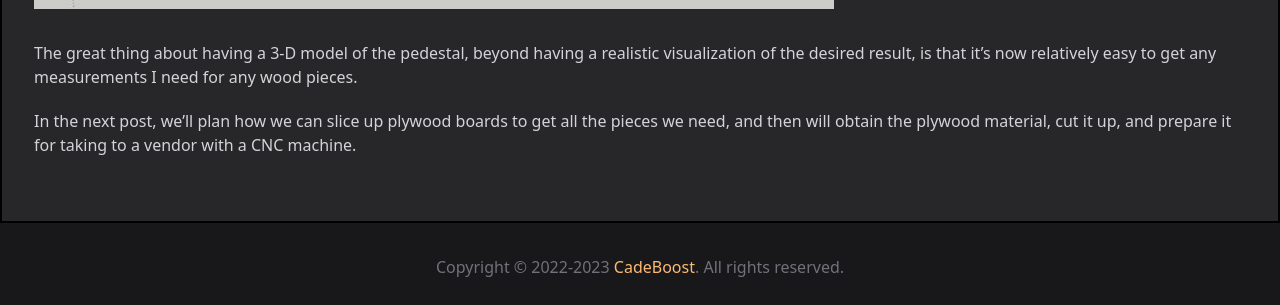
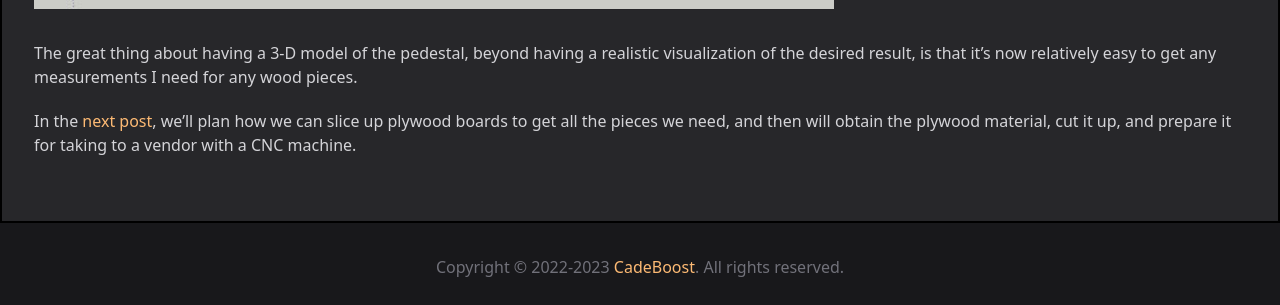
Before and after one commit to CadeBoost/cadeboost.github.io, a Jekyll site: the page built from _posts/2023-05-08-designing-the-pedestal.md, in a window 1280 px wide and 900 px high, scrolled down 5750 px. Shown: the part 589-894 px from the top of the window. Built offline with Jekyll 4.4.1, drawn with Linux system fonts in a browser that asks for light colours; our own code applies the rules of GitHub Pages for plain Markdown files; part of the change alters nothing that is shown.

```diff
--- a/_posts/2023-05-08-designing-the-pedestal.md
+++ b/_posts/2023-05-08-designing-the-pedestal.md
@@ -79,4 +79,4 @@ When you combine everything together, you end up with this beautiful pedestal:
 
 The great thing about having a 3-D model of the pedestal, beyond having a realistic visualization of the desired result, is that it's now relatively easy to get any measurements I need for any wood pieces.
 
-In the next post, we'll plan how we can slice up plywood boards to get all the pieces we need, and then will obtain the plywood material, cut it up, and prepare it for taking to a vendor with a CNC machine.
+In the [next post]({% post_url 2023-05-12-preparing-wood-for-cnc %}), we'll plan how we can slice up plywood boards to get all the pieces we need, and then will obtain the plywood material, cut it up, and prepare it for taking to a vendor with a CNC machine.
```
